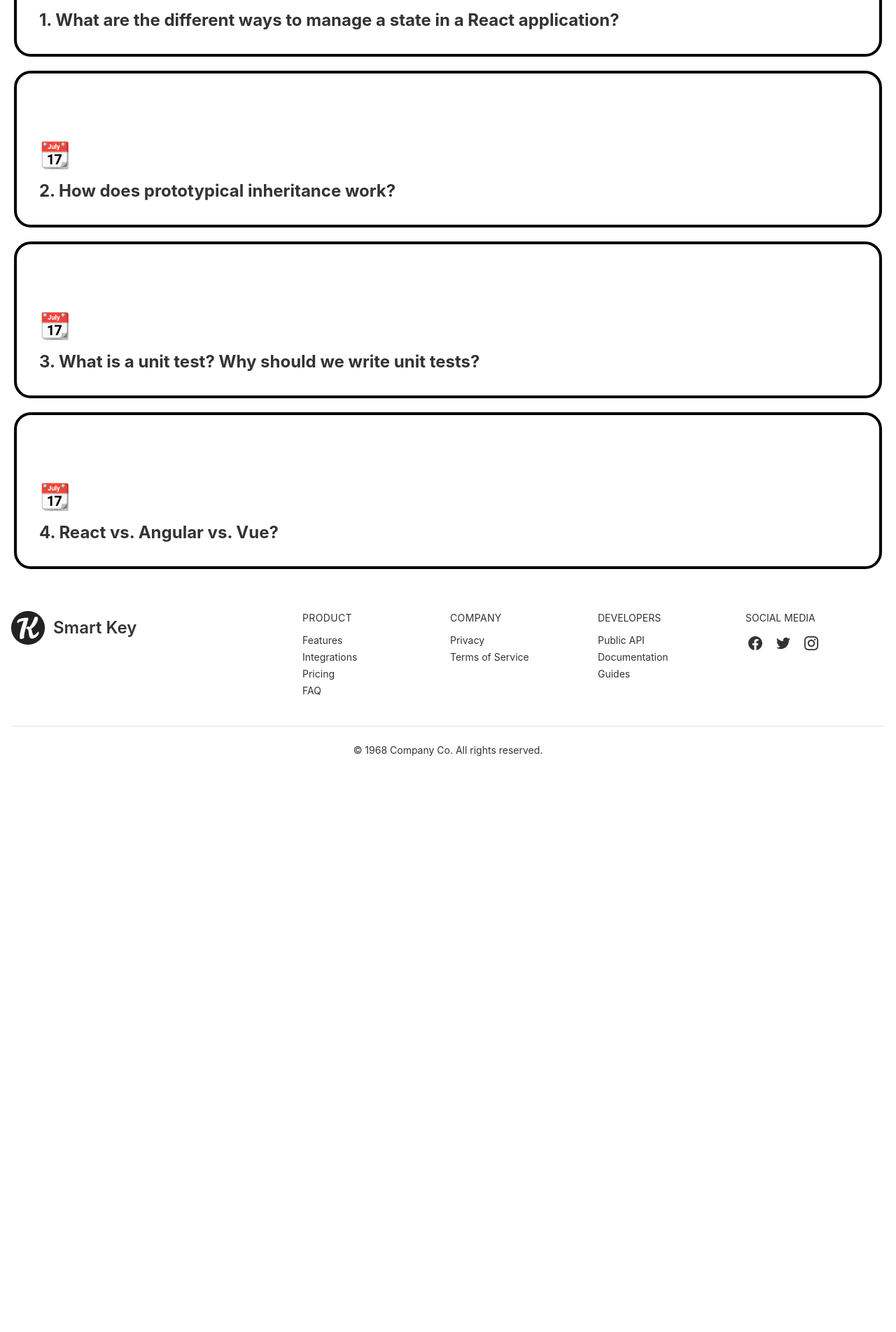
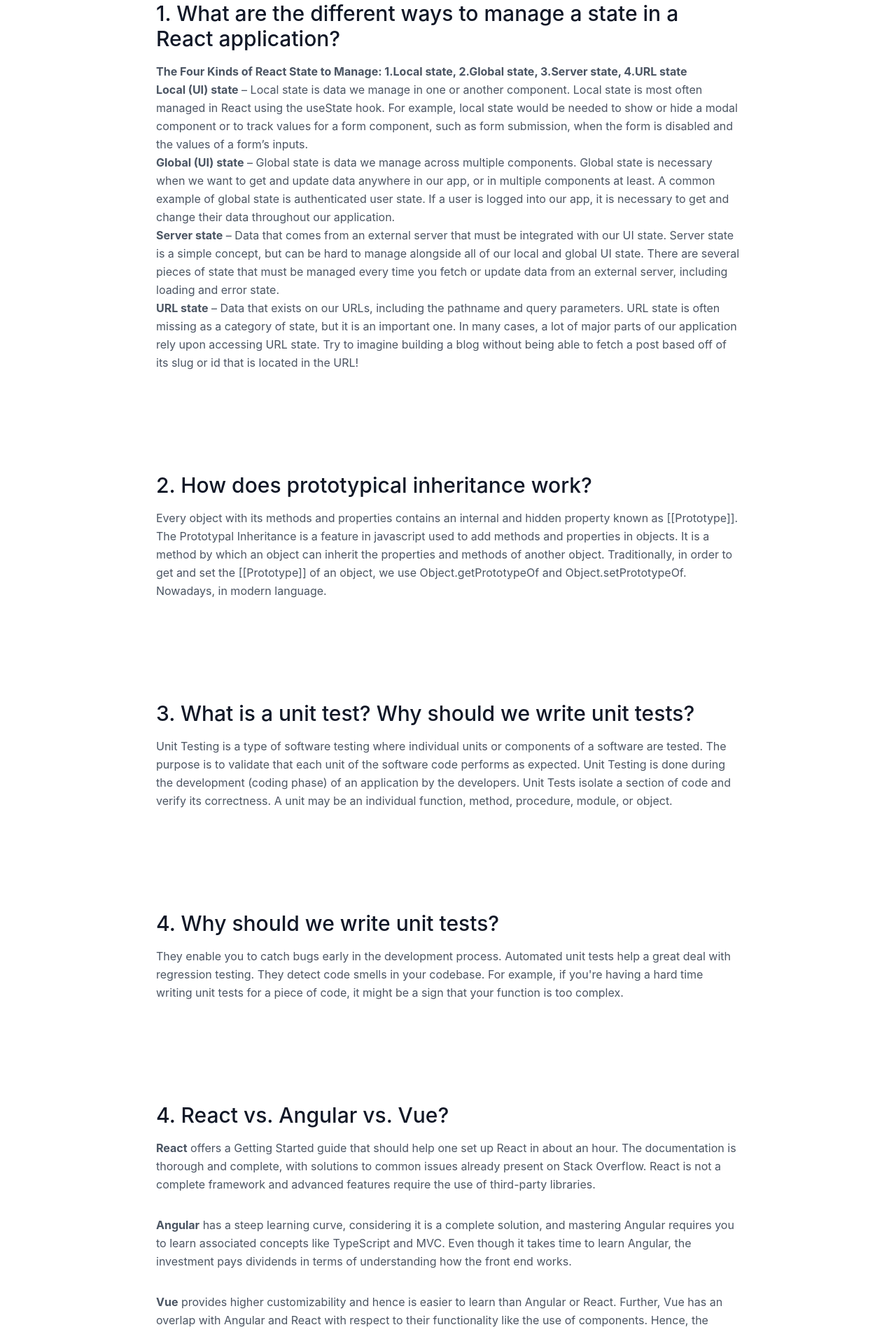
Before and after one commit to Anas-Mahmud/smart-key-client, a React (Create React App) app: page /blog in a window 1280 px wide. Shown: the part 235-2138 px from the top of the page at 70% size. Before the commit the page ends 1341 px from the top, so only its background shows below. Built offline with nearby package versions, Linux system fonts and the light colour scheme; no server answers.

Commit message:
feature section added

```diff
--- a/src/Pages/Blog/Blogs.js
+++ b/src/Pages/Blog/Blogs.js
@@ -1,94 +1,119 @@
-import React from 'react';
+import React from "react";
 
 const Blogs = () => {
   return (
-        <div className='m-5'>
-            <div className='my-5'>
-                <div className="group block h-56">
-                    <div className="relative flex h-full items-end rounded-3xl border-4 border-black bg-white p-8 transition group-hover:-translate-x-2 group-hover:-translate-y-2 group-hover:shadow-[8px_8px_0_0_#000]">
-                        <div className="lg:group-hover:absolute lg:group-hover:opacity-0">
-                            <span className="text-3xl sm:text-4xl" role="img" aria-hidden="true">📆</span>
-                            <p className="mt-4 text-xl font-bold sm:text-2xl">1. What are the different ways to manage a state in a React application?</p>
+    <section class="text-gray-600 body-font overflow-hidden">
+      <div class="container px-5 py-24 mx-auto">
+        <div class="">
+          <div class="p-12 w-3/4 mx-auto">
+            <h2 class="sm:text-3xl text-2xl title-font font-medium text-gray-900 mt-4 mb-4">
+              1. What are the different ways to manage a state in a React
+              application?
+            </h2>
+            <p class="leading-relaxed mb-8">
+              <strong>
+                The Four Kinds of React State to Manage: 1.Local state, 2.Global
+                state, 3.Server state, 4.URL state{" "}
+              </strong>
+              <br />
+              <strong>Local (UI) state</strong> – Local state is data we manage
+              in one or another component. Local state is most often managed in
+              React using the useState hook. For example, local state would be
+              needed to show or hide a modal component or to track values for a
+              form component, such as form submission, when the form is disabled
+              and the values of a form’s inputs. <br />
+              <strong>Global (UI) state</strong> – Global state is data we
+              manage across multiple components. Global state is necessary when
+              we want to get and update data anywhere in our app, or in multiple
+              components at least. A common example of global state is
+              authenticated user state. If a user is logged into our app, it is
+              necessary to get and change their data throughout our application.
+              <br />
+              <strong>Server state</strong> – Data that comes from an external
+              server that must be integrated with our UI state. Server state is
+              a simple concept, but can be hard to manage alongside all of our
+              local and global UI state. There are several pieces of state that
+              must be managed every time you fetch or update data from an
+              external server, including loading and error state. <br />
+              <strong>URL state</strong> – Data that exists on our URLs,
+              including the pathname and query parameters. URL state is often
+              missing as a category of state, but it is an important one. In
+              many cases, a lot of major parts of our application rely upon
+              accessing URL state. Try to imagine building a blog without being
+              able to fetch a post based off of its slug or id that is located
+              in the URL!
+            </p>
           </div>
-                        <div className="absolute opacity-0 lg:group-hover:relative lg:group-hover:opacity-100">
-                            <p className="mt-4 text-xs font-medium leading-relaxed">
-                                <strong>The Four Kinds of React State to Manage: 1.Local state, 2.Global state, 3.Server state, 4.URL state </strong><br />
-                                <strong>Local (UI) state</strong> – Local state is data we manage in one or another component. Local state is most often managed in React using the useState hook. For example, local state would be needed to show or hide a modal component or to track values for a form component, such as form submission, when the form is disabled and the values of a form’s inputs. <br />
-                                <strong>Global (UI) state</strong> – Global state is data we manage across multiple components. Global state is necessary when we want to get and update data anywhere in our app, or in multiple components at least. A common example of global state is authenticated user state. If a user is logged into our app, it is necessary to get and change their data throughout our application. <br />
-                                <strong>Server state</strong> – Data that comes from an external server that must be integrated with our UI state. Server state is a simple concept, but can be hard to manage alongside all of our local and global UI state. There are several pieces of state that must be managed every time you fetch or update data from an external server, including loading and error state. <br />
-                                <strong>URL state</strong> – Data that exists on our URLs, including the pathname and query parameters. URL state is often missing as a category of state, but it is an important one. In many cases, a lot of major parts of our application rely upon accessing URL state. Try to imagine building a blog without being able to fetch a post based off of its slug or id that is located in the URL!
+          <div class="p-12 w-3/4 mx-auto">
+            <h2 class="sm:text-3xl text-2xl title-font font-medium text-gray-900 mt-4 mb-4">
+              2. How does prototypical inheritance work?
+            </h2>
+            <p class="leading-relaxed mb-8">
+              Every object with its methods and properties contains an internal
+              and hidden property known as [[Prototype]]. The Prototypal
+              Inheritance is a feature in javascript used to add methods and
+              properties in objects. It is a method by which an object can
+              inherit the properties and methods of another object.
+              Traditionally, in order to get and set the [[Prototype]] of an
+              object, we use Object.getPrototypeOf and Object.setPrototypeOf.
+              Nowadays, in modern language.
+            </p>
+          </div>
+          <div class="p-12 w-3/4 mx-auto">
+            <h2 class="sm:text-3xl text-2xl title-font font-medium text-gray-900 mt-4 mb-4">
+              3. What is a unit test? Why should we write unit tests?
+            </h2>
+            <p class="leading-relaxed mb-8">
+              Unit Testing is a type of software testing where individual units
+              or components of a software are tested. The purpose is to validate
+              that each unit of the software code performs as expected. Unit
+              Testing is done during the development (coding phase) of an
+              application by the developers. Unit Tests isolate a section of
+              code and verify its correctness. A unit may be an individual
+              function, method, procedure, module, or object.
+            </p>
+          </div>
+          <div class="p-12 w-3/4 mx-auto">
+            <h2 class="sm:text-3xl text-2xl title-font font-medium text-gray-900 mt-4 mb-4">
+              4. Why should we write unit tests?
+            </h2>
+            <p class="leading-relaxed mb-8">
+              They enable you to catch bugs early in the development process.
+              Automated unit tests help a great deal with regression testing.
+              They detect code smells in your codebase. For example, if you're
+              having a hard time writing unit tests for a piece of code, it
+              might be a sign that your function is too complex.
+            </p>
+          </div>
+          <div class="p-12 w-3/4 mx-auto">
+            <h2 class="sm:text-3xl text-2xl title-font font-medium text-gray-900 mt-4 mb-4">
+              4. React vs. Angular vs. Vue?
+            </h2>
+            <p class="leading-relaxed mb-8">
+              <strong>React</strong> offers a Getting Started guide that should
+              help one set up React in about an hour. The documentation is
+              thorough and complete, with solutions to common issues already
+              present on Stack Overflow. React is not a complete framework and
+              advanced features require the use of third-party libraries.
+            </p>
+            <p class="leading-relaxed mb-8">
+              <strong>Angular</strong> has a steep learning curve, considering
+              it is a complete solution, and mastering Angular requires you to
+              learn associated concepts like TypeScript and MVC. Even though it
+              takes time to learn Angular, the investment pays dividends in
+              terms of understanding how the front end works.
+            </p>
+            <p class="leading-relaxed mb-8">
+              <strong>Vue</strong> provides higher customizability and hence is
+              easier to learn than Angular or React. Further, Vue has an overlap
+              with Angular and React with respect to their functionality like
+              the use of components. Hence, the transition to Vue from either of
+              the two is an easy option.
             </p>
           </div>
         </div>
       </div>
-            </div>
-            <div className='my-5'>
-                <div className="group block h-56">
-                    <div className="relative flex h-full items-end rounded-3xl border-4 border-black bg-white p-8 transition group-hover:-translate-x-2 group-hover:-translate-y-2 group-hover:shadow-[8px_8px_0_0_#000]">
-                        <div className="lg:group-hover:absolute lg:group-hover:opacity-0">
-                            <span className="text-3xl sm:text-4xl" role="img" aria-hidden="true">📆</span>
-                            <p className="mt-4 text-xl font-bold sm:text-2xl">2. How does prototypical inheritance work?</p>
-                        </div>
-                        <div className="absolute opacity-0 lg:group-hover:relative lg:group-hover:opacity-100">
-                            <h3 className="text-2xl font-bold">2. How does prototypical inheritance work?</h3>
-                            <p className="mt-4 text-lg font-medium leading-relaxed">
-                                Every object with its methods and properties contains an internal and hidden property known as [[Prototype]]. The Prototypal Inheritance is a feature in javascript used to add methods and properties in objects. It is a method by which an object can inherit the properties and methods of another object. Traditionally, in order to get and set the [[Prototype]] of an object, we use Object.getPrototypeOf and Object.setPrototypeOf. Nowadays, in modern language
-                            </p>
-                        </div>
-                    </div>
-                </div>
-            </div>
-            <div className='my-5'>
-                <div className="group block h-56">
-                    <div className="relative flex h-full items-end rounded-3xl border-4 border-black bg-white p-8 transition group-hover:-translate-x-2 group-hover:-translate-y-2 group-hover:shadow-[8px_8px_0_0_#000]">
-                        <div className="lg:group-hover:absolute lg:group-hover:opacity-0">
-                            <span className="text-3xl sm:text-4xl" role="img" aria-hidden="true">📆</span>
-                            <p className="mt-4 text-xl font-bold sm:text-2xl">3. What is a unit test? Why should we write unit tests?</p>
-                        </div>
-                        <div className="absolute opacity-0 lg:group-hover:relative lg:group-hover:opacity-100">
-                            <h3 className="text-xl font-bold">3-1. What is a unit test?</h3>
-                            <p className="mt-4 text-sm font-medium leading-relaxed">
-                                Unit Testing is a type of software testing where individual units or components of a software are tested. The purpose is to validate that each unit of the software code performs as expected. Unit Testing is done during the development (coding phase) of an application by the developers. Unit Tests isolate a section of code and verify its correctness. A unit may be an individual function, method, procedure, module, or object.
-                            </p>
-                        </div>
-                        <div className="absolute opacity-0 lg:group-hover:relative lg:group-hover:opacity-100">
-                            <h3 className="text-xl font-bold">3-2. Why should we write unit tests?</h3>
-                            <p className="mt-4 text-sm font-medium leading-relaxed">
-                                They enable you to catch bugs early in the development process. Automated unit tests help a great deal with regression testing. They detect code smells in your codebase. For example, if you're having a hard time writing unit tests for a piece of code, it might be a sign that your function is too complex.
-                            </p>
-                        </div>
-                    </div>
-                </div>
-            </div>
-            <div className='my-5'>
-                <div className="group block h-56">
-                    <div className="relative flex h-full items-end rounded-3xl border-4 border-black bg-white p-8 transition group-hover:-translate-x-2 group-hover:-translate-y-2 group-hover:shadow-[8px_8px_0_0_#000]">
-                        <div className="lg:group-hover:absolute lg:group-hover:opacity-0">
-                            <span className="text-3xl sm:text-4xl" role="img" aria-hidden="true">📆</span>
-                            <p className="mt-4 text-xl font-bold sm:text-2xl">4. React vs. Angular vs. Vue?</p>
-                        </div>
-                        <div className="absolute opacity-0 lg:group-hover:relative lg:group-hover:opacity-100">
-                            <h3 className="text-2xl font-bold"># React</h3>
-                            <p className="mt-4 text-sm font-medium leading-relaxed">
-                                <strong>React</strong> offers a Getting Started guide that should help one set up React in about an hour. The documentation is thorough and complete, with solutions to common issues already present on Stack Overflow. React is not a complete framework and advanced features require the use of third-party libraries.
-                            </p>
-                        </div>
-                        <div className="absolute opacity-0 lg:group-hover:relative lg:group-hover:opacity-100 ml-3">
-                            <h3 className="text-2xl font-bold"># Angular</h3>
-                            <p className="mt-4 text-sm font-medium leading-relaxed">
-                                <strong>Angular</strong> has a steep learning curve, considering it is a complete solution, and mastering Angular requires you to learn associated concepts like TypeScript and MVC. Even though it takes time to learn Angular, the investment pays dividends in terms of understanding how the front end works.
-                            </p>
-                        </div>
-                        <div className="absolute opacity-0 lg:group-hover:relative lg:group-hover:opacity-100">
-                            <h3 className="text-2xl font-bold"># Vue</h3>
-                            <p className="mt-4 text-sm font-medium leading-relaxed">
-                                <strong>Vue</strong> provides higher customizability and hence is easier to learn than Angular or React. Further, Vue has an overlap with Angular and React with respect to their functionality like the use of components. Hence, the transition to Vue from either of the two is an easy option.
-                            </p>
-                        </div>
-                    </div>
-                </div>
-            </div>
-        </div>
+    </section>
   );
 };
 
--- a/src/Pages/Home/Home/Home.js
+++ b/src/Pages/Home/Home/Home.js
@@ -4,6 +4,7 @@ import About from "../About";
 import Banner from "../Banner/Banner";
 import Contact from "../Contact";
 import FAQ from "../FAQ";
+import Feature from "../Feature";
 import Reviews from "../Reviews/Reviews";
 
 const Home = () => {
@@ -20,6 +21,7 @@ const Home = () => {
     <div className="">
       <Banner></Banner>
       <ProductCategories categories={categories}></ProductCategories>
+      <Feature />
       <Reviews></Reviews>
       <FAQ></FAQ>
       <About></About>
```
Also changed, not shown: src/Pages/Home/Feature.js (added, +60 -0 lines), 1 other file (tests, documents, lock files or other folders). Lines whose indentation alone changed are shown as unchanged.
